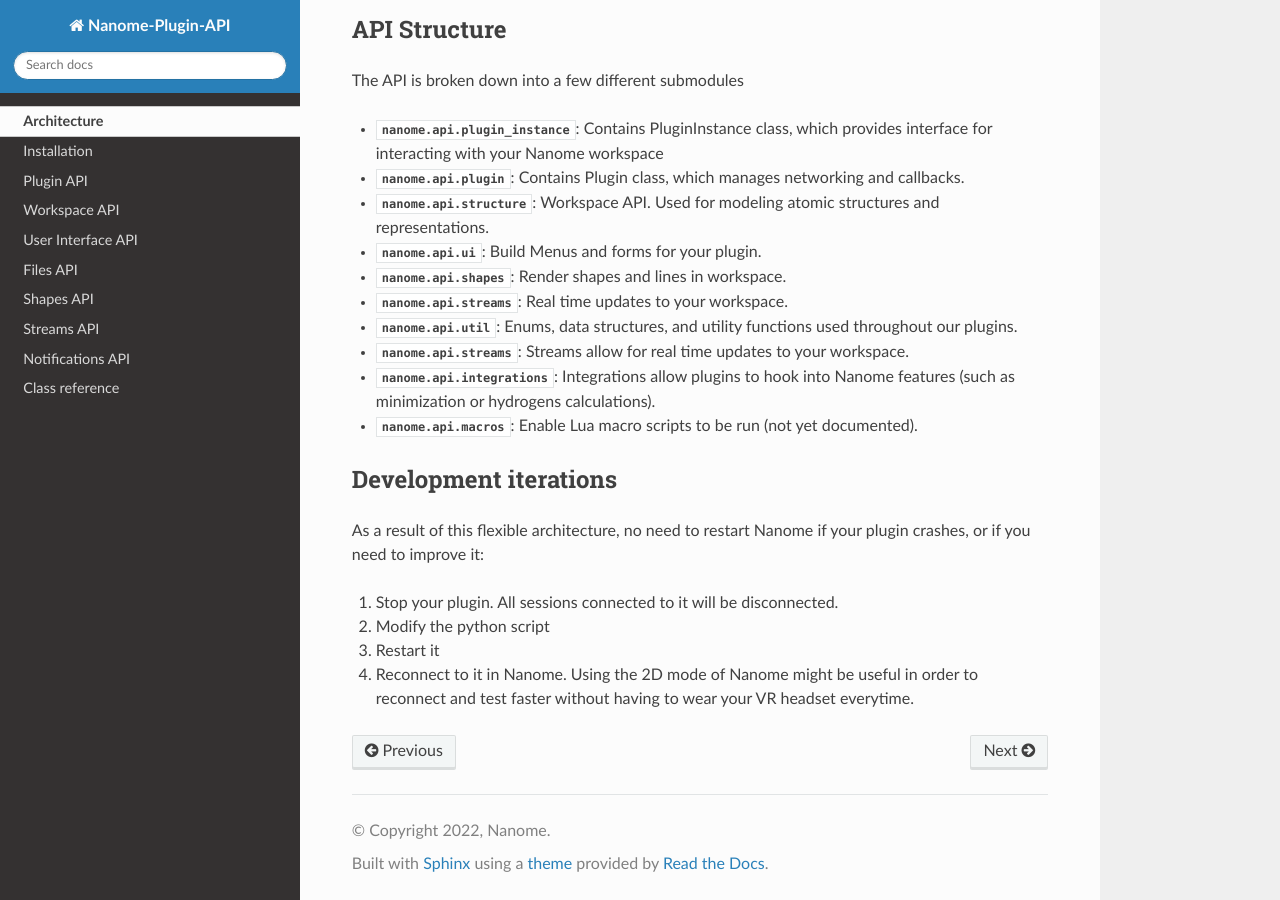
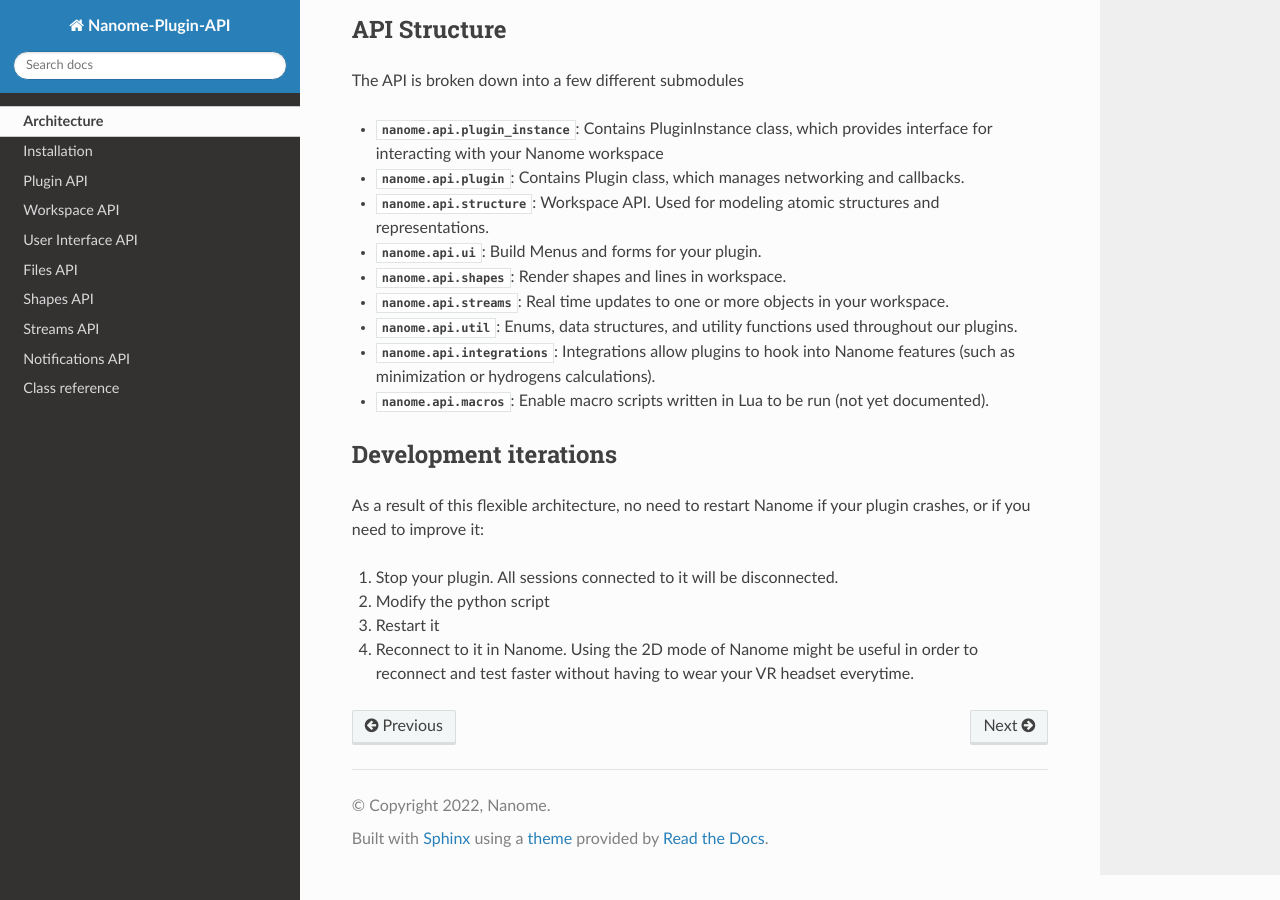
Before and after one commit to nanome-ai/nanome-lib, a Sphinx documentation site: the page built from doc/source/architecture.rst, in a window 1280 px wide and 900 px high, scrolled down 1198 px. Built offline with Sphinx 7.4.7 and the Read the Docs theme 2.0.0, drawn with Linux system fonts in a browser that asks for light colours; pages that are not in the unit, such as notebooks, are missing from menus.

Commit message:
Fix header templating on streams page (#242)
* Fix header templating on streams page

* Remove duplicate streams entry in Api Structure

```diff
--- a/doc/source/architecture.rst
+++ b/doc/source/architecture.rst
@@ -66,11 +66,10 @@
 - :mod:`nanome.api.structure`: Workspace API. Used for modeling atomic structures and representations.
 - :mod:`nanome.api.ui`: Build Menus and forms for your plugin.
 - :mod:`nanome.api.shapes`: Render shapes and lines in workspace.
-- :mod:`nanome.api.streams`: Real time updates to your workspace.
+- :mod:`nanome.api.streams`: Real time updates to one or more objects in your workspace.
 - :mod:`nanome.api.util`: Enums, data structures, and utility functions used throughout our plugins.
-- :mod:`nanome.api.streams`: Streams allow for real time updates to your workspace.
 - :mod:`nanome.api.integrations`: Integrations allow plugins to hook into Nanome features (such as minimization or hydrogens calculations).
-- :mod:`nanome.api.macros`: Enable Lua macro scripts to be run (not yet documented).
+- :mod:`nanome.api.macros`: Enable macro scripts written in Lua to be run (not yet documented).
 
 
 **********************
--- a/doc/source/streams.rst
+++ b/doc/source/streams.rst
@@ -103,7 +103,6 @@
 
 
 StreamType.shape_position
-
 ==============
 | Set position of center of shape.
 
@@ -116,7 +115,6 @@
 
 
 StreamType.sphere_shape_radius
-
 ===================
 | Set radius of sphere shape.
 
```
